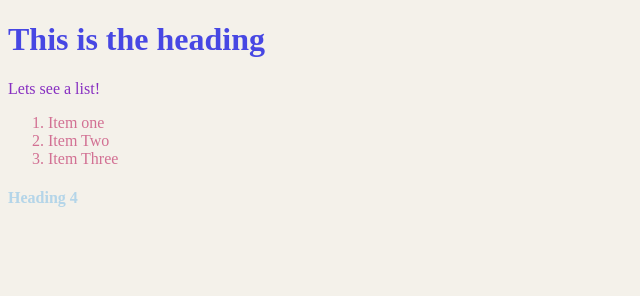
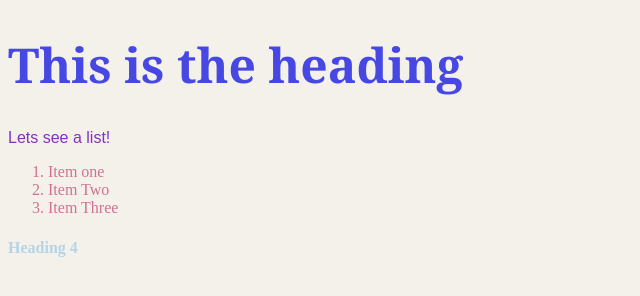
Before and after one commit to joi2027/CSS-Basics, a plain HTML site: page index.html in a window 1280 px wide. Shown: the whole page, without its empty margins (0-640 px from the left). Drawn offline with Linux system fonts and the light colour scheme.

Commit message:
CSS.pract

```diff
--- a/style.css
+++ b/style.css
@@ -15,3 +15,12 @@ h4 {
 body {
   background-color: #f4f1ea;
 }
+h1 {
+  font-family: Georgia, serif;
+  font-size: 48px;
+}
+
+p {
+  font-family: Arial, sans-serif;
+  font-size: 16px;
+}
```
